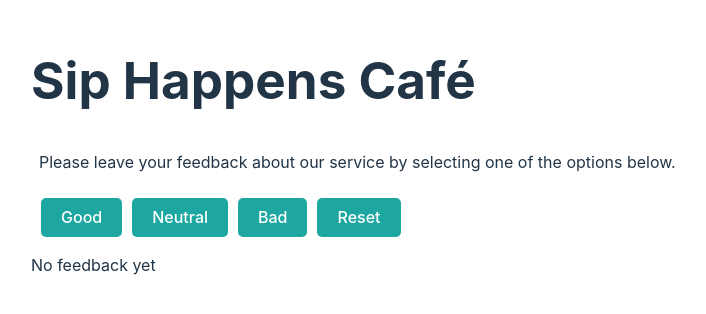
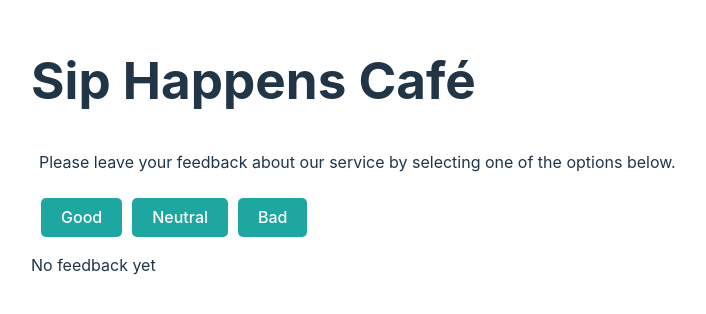
Before and after one commit to Viktor2024S/goit-react-hw-02, a React (Vite) app: page / in a window 1280 px wide. Shown: the part 260-574 px from the top of the page, without its empty margins (1-707 px from the left). Built offline with nearby package versions, Linux system fonts and the light colour scheme.

Commit message:
step-4 done

```diff
--- a/src/App.jsx
+++ b/src/App.jsx
@@ -28,12 +28,12 @@ export default function App() {
 
   const totalFeedback = count.good + count.neutral + count.bad;
   const positivePercentage =
-    totalFeedback > 0 && ((count.good / totalFeedback) * 100).toFixed(2);
+    totalFeedback > 0 ? ((count.good / totalFeedback) * 100).toFixed(2) : 0;
 
   return (
     <>
       <Description />
-      <Option updateFeedback={updateFeedback} />
+      <Option updateFeedback={updateFeedback} hasFeedback={totalFeedback > 0} />
       {totalFeedback > 0 ? (
         <Feedback
           good={count.good}
--- a/src/components/Option/Option.jsx
+++ b/src/components/Option/Option.jsx
@@ -1,6 +1,6 @@
 import styles from "./Option.module.css";
 
-export default function Option({ updateFeedback }) {
+export default function Option({ updateFeedback, hasFeedback }) {
   const handleButtonClick = (feedbackType) => {
     updateFeedback(feedbackType);
   };
@@ -19,9 +19,14 @@ export default function Option({ updateFeedback }) {
       <button className={styles.btn} onClick={() => handleButtonClick("bad")}>
         Bad
       </button>
-      <button className={styles.btn} onClick={() => handleButtonClick("reset")}>
-        Reset
-      </button>
+      {hasFeedback && (
+        <button
+          className={styles.btn}
+          onClick={() => handleButtonClick("reset")}
+        >
+          Reset
+        </button>
+      )}
     </div>
   );
 }
```
